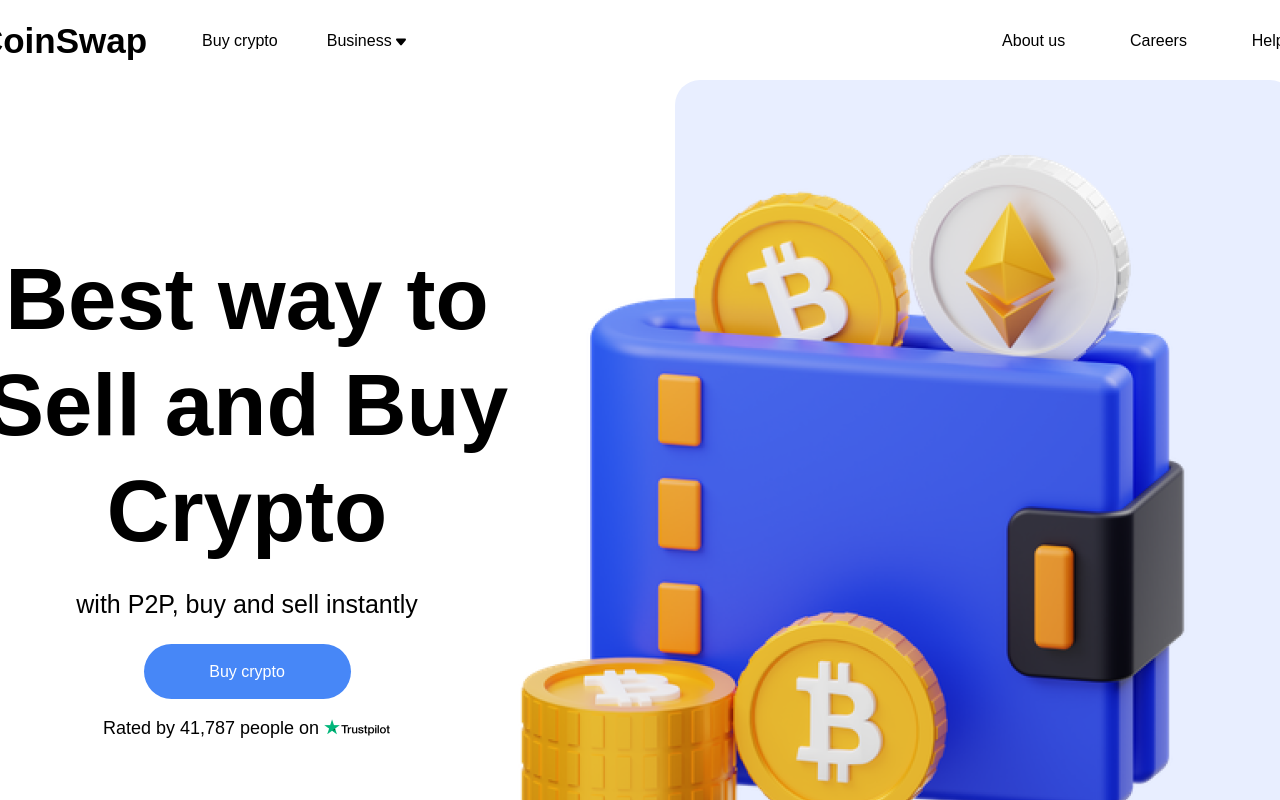
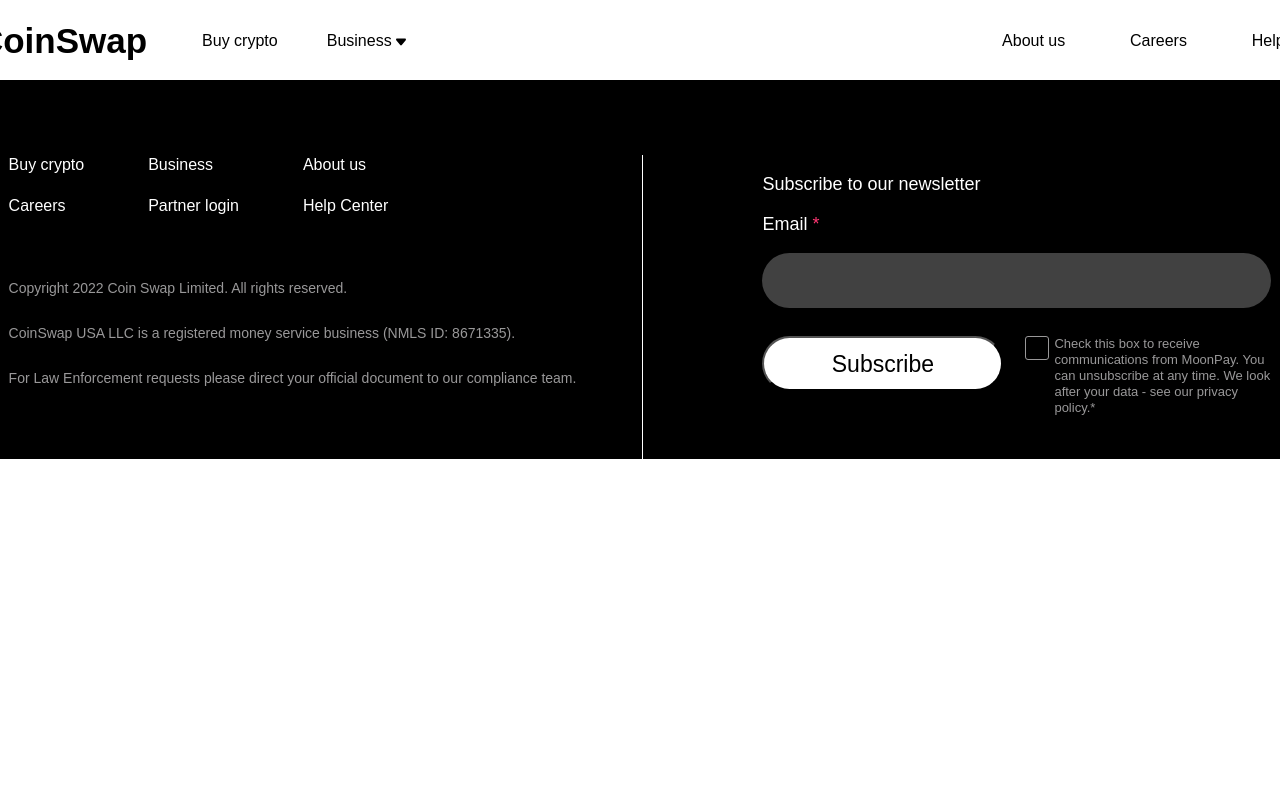
Before and after one commit to mrSnail04/P2P_Wallet, a React (Create React App) app: page / in a window 1280 px wide. Shown: the top 800 px of the page. Built offline with nearby package versions, Linux system fonts and the light colour scheme.

Commit message:
gitPages

```diff
--- a/src/App.js
+++ b/src/App.js
@@ -11,8 +11,8 @@ import { BuyCrypto } from './pages/BuyCrypto/BuyCrypto'
 function App () {
   return (
     <Routes>
-      <Route element={<Layout/>}>
-        <Route path="/" element={<Main/>}/>
+      <Route path="/" element={<Layout/>}>
+        <Route path="/p2p_wallet" element={<Main/>}/>
         <Route path="about" element={<About/>} />
         <Route path="careers" element={<Careers/>} />
         <Route path="help" element={<Help/>} />
```
